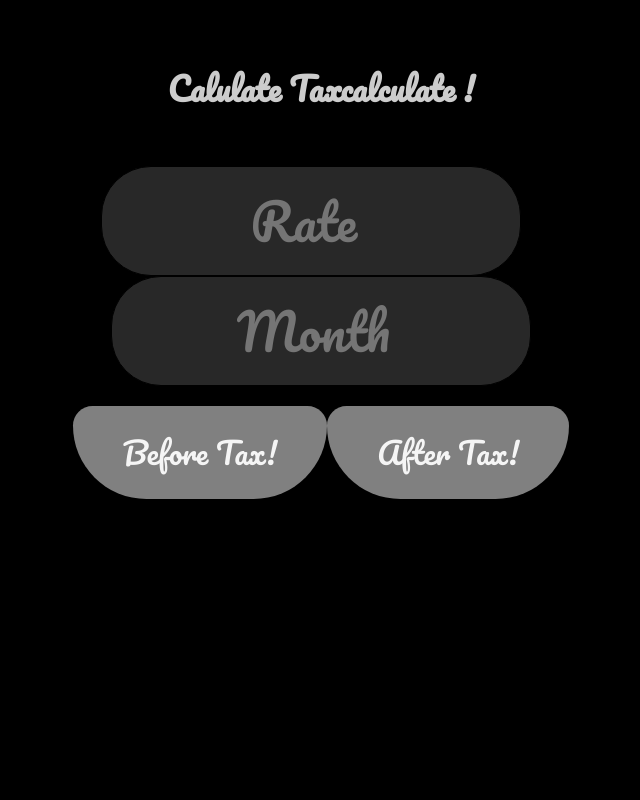
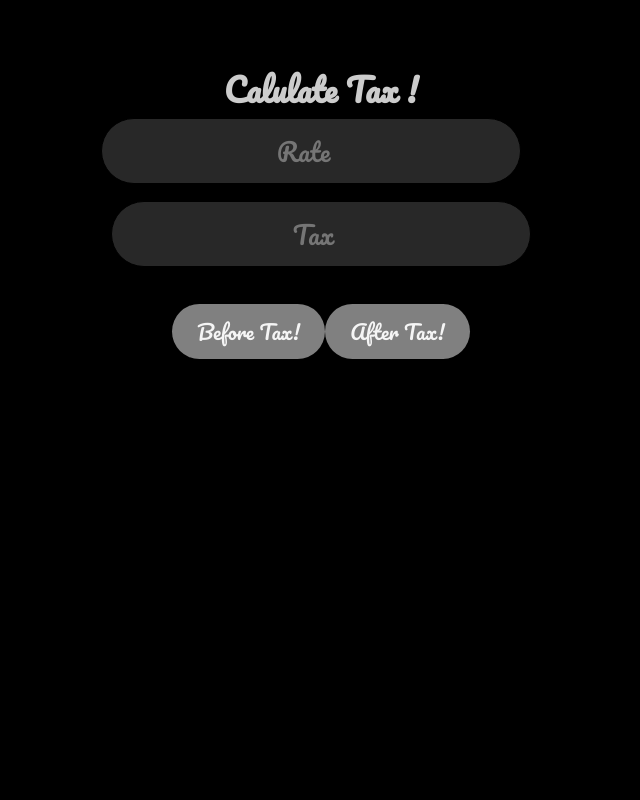
Before and after one commit to khayozreaper/simple-calc, a React (Create React App) app: page /tax in a window 1280 px wide. Shown: the top 800 px of the page, without its empty margins (319-959 px from the left). Built offline with nearby package versions, Linux system fonts and the light colour scheme.

Commit message:
Initial commit

```diff
--- a/src/Components/TaxCalculate.css
+++ b/src/Components/TaxCalculate.css
@@ -5,9 +5,9 @@
   }
 
   .Taxcalculate {
-    font-family: sans-serif;
+
     text-align: center;
-    padding-top: 0%;
+    padding-top: 01px;
 
     background: #000000;
     min-height: 100vh;
@@ -15,7 +15,7 @@
   }
 
   h1 {
-    margin-bottom: 50px;
+    margin-bottom: 1px;
   }
 
   .number-inputs {
@@ -23,11 +23,12 @@
   }
 
   input {
-    font-size: 50px;
+    font-size: 25px;
     border-radius: 50px;
     border: 1px solid #000000;
     width: 75%;
     padding: 10px;
+    margin-bottom: 3%;
     text-align: center;
     background: 	#282828;
     color: #FFFFFF;
@@ -37,20 +38,24 @@
     margin-right: 20px;
   }
 
+
   button {
-    padding: 20px 50px;
-    font-size: 30px;
-    border-top-left-radius: 20px;
-    border-top-right-radius: 20px;
+    padding: 10px 25px;
+    font-size: 20px;
     border-bottom-left-radius: 75px;
     border-bottom-right-radius: 75px;
+    border-top-left-radius: 75px;
+    border-top-right-radius: 75px;
     background: 	#808080;
     border: none;
-    margin-bottom: 60px;
     color: #F5F5F5;
     cursor: pointer;
+
   }
 
+
+
+
   h2 {
-    font-size:75px;
+    font-size:45px;
   }
--- a/src/Components/TaxCalculate.js
+++ b/src/Components/TaxCalculate.js
@@ -23,7 +23,7 @@ function Taxcalculate() {
 
   return (
     <div className="Taxcalculate">
-      <h1>Calulate Taxcalculate !</h1>
+      <h1>Calulate Tax !</h1>
 
       <div className="number-inputs">
         <input
@@ -36,12 +36,12 @@ function Taxcalculate() {
           type="number"
           value={gst}
           onChange={(e) => setGst(+e.target.value)}
-          placeholder="Month"
+          placeholder="Tax"
         />
 
       </div>
 
-      <button onClick={calculateBeforetax}>Before Tax!</button>
+     <button onClick={calculateBeforetax}>Before Tax!</button>
       <button onClick={calculateAftertax}>After Tax!</button>
 
       <h2>{total}</h2>
--- a/src/Mystyle.css
+++ b/src/Mystyle.css
@@ -3,13 +3,14 @@
 * {
   margin: 0;
 
-  font-family: 'Pacifico', cursive;
+  font-family: 'Pacifico';
   background: #000000;
   color: rgb(204, 204, 204);
 }
 .navbar {
   padding: 10px;
   display: flex;
+
   align-items: center;
   max-width: 100%;
   margin: 0 auto;
```
